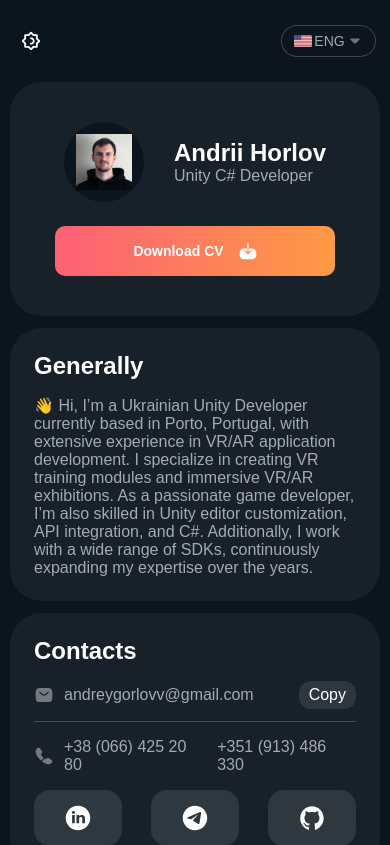
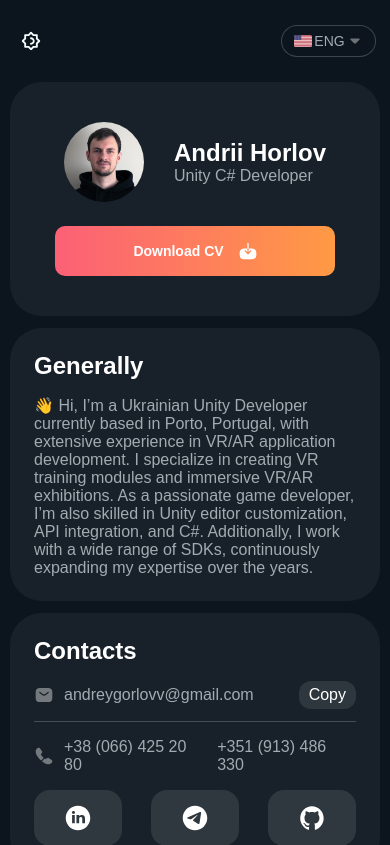
Before and after one commit to andriihorlov/andriihorlov.github.io, a React (Create React App) app: page / in a window 390 px wide. Shown: the top 845 px of the page. Built offline with nearby package versions, Linux system fonts and the light colour scheme; a web font is replaced by a local one.

Commit message:
style fix

```diff
--- a/src/pages/Portfolio/components/Title/Title.module.scss
+++ b/src/pages/Portfolio/components/Title/Title.module.scss
@@ -28,11 +28,6 @@
       overflow: hidden;
       width: 80px;
       height: 80px;
-      padding: 10px;
-
-      @media (max-width: 670px) {
-        padding: 12px;
-      }
 
       &.light {
         background-color: #fff;
```
